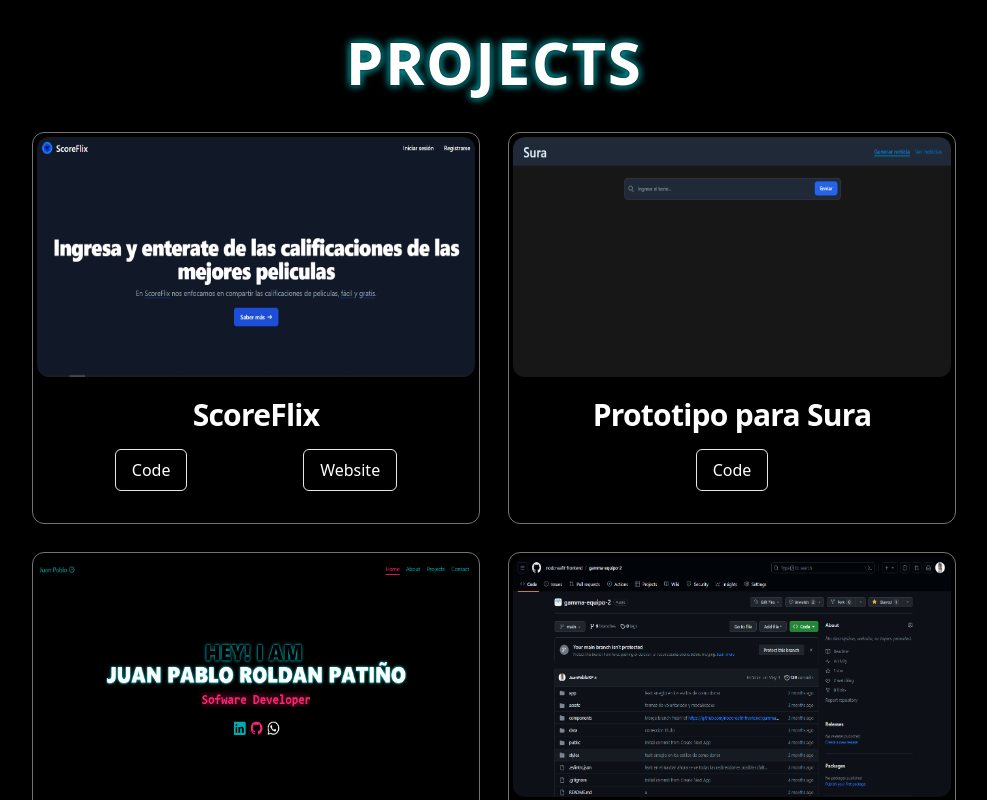
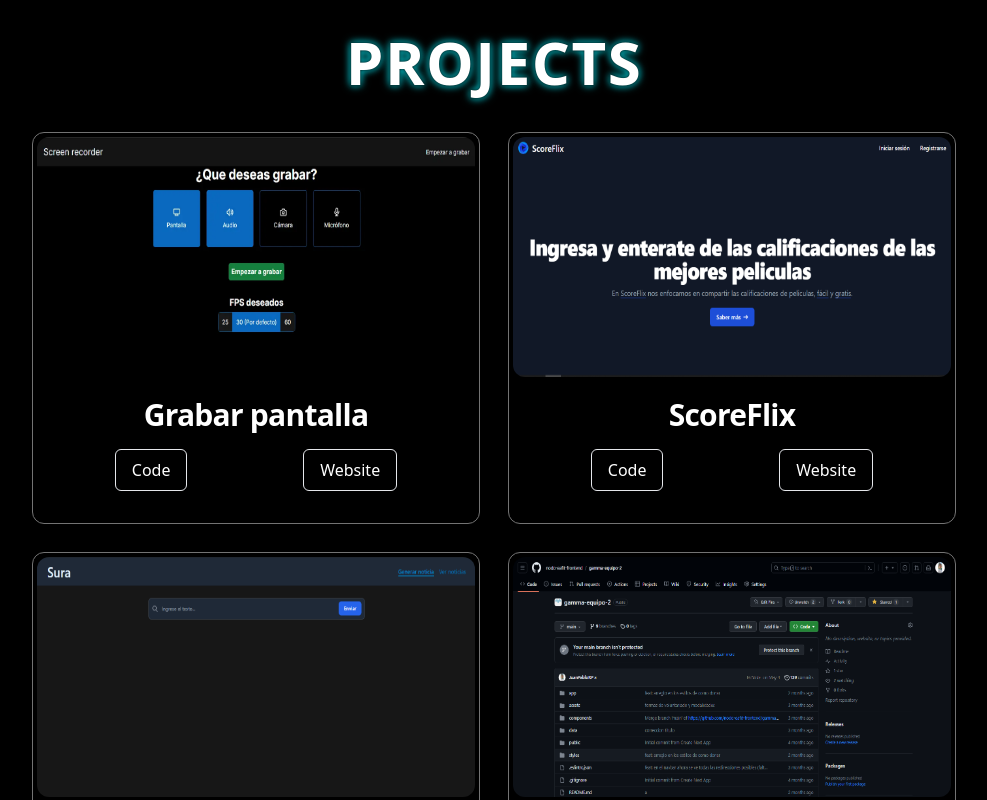
Before and after one commit to JuanPabloRP/portfolio_website, a React (Vite) app: page / in a window 1280 px wide. Shown: the part 820-1620 px from the top of the page, without its empty margins (146-1133 px from the left). Built offline with nearby package versions, Linux system fonts and the light colour scheme; what tailwindcss-animated would draw is missing.

Commit message:
feat: se agrego el proyecto de grabar pantalla

```diff
--- a/src/data/projects.js
+++ b/src/data/projects.js
@@ -7,8 +7,30 @@
 import imgProjectCiclo3 from '../assets/img/imgProjectCiclo3.webp';
 import imgProjectSura from '../assets/img/imgProjectSura.png';
 import imgProjectScoreFlix from '../assets/img/imgProjectScoreFlix.png';
+import imgProjectGrabarPantalla from '../assets/img/imgProjectGrabarPantalla.webp';
 
 export const projects = [
+	{
+		id: nanoid(),
+		image: imgProjectGrabarPantalla,
+		name: 'Grabar pantalla',
+		tags: [
+			{ id: nanoid(), tag: 'React' },
+			{ id: nanoid(), tag: 'Tailwind' },
+		],
+		links: [
+			{
+				id: nanoid(),
+				name: 'Code',
+				link: 'https://github.com/JuanPabloRP/screen-recorder',
+			},
+			{
+				id: nanoid(),
+				name: 'Website',
+				link: 'https://grabar-pantalla.vercel.app/',
+			},
+		],
+	},
 	{
 		id: nanoid(),
 		image: imgProjectScoreFlix,
@@ -52,7 +74,7 @@
 			},
 		],
 	},
-	{
+	/* {
 		id: nanoid(),
 		image: imgProjectPortfolio,
 		name: 'Portfolio Web',
@@ -73,7 +95,7 @@
 				link: 'https://github.com/JuanPabloRP/portfolio_website',
 			},
 		],
-	},
+	}, */
 	{
 		id: nanoid(),
 		image: imgFilantropiaEafit,
```
Also changed, not shown: src/assets/img/imgProjectGrabarPantalla.webp (added), 1 other file (tests, documents, lock files or other folders).
